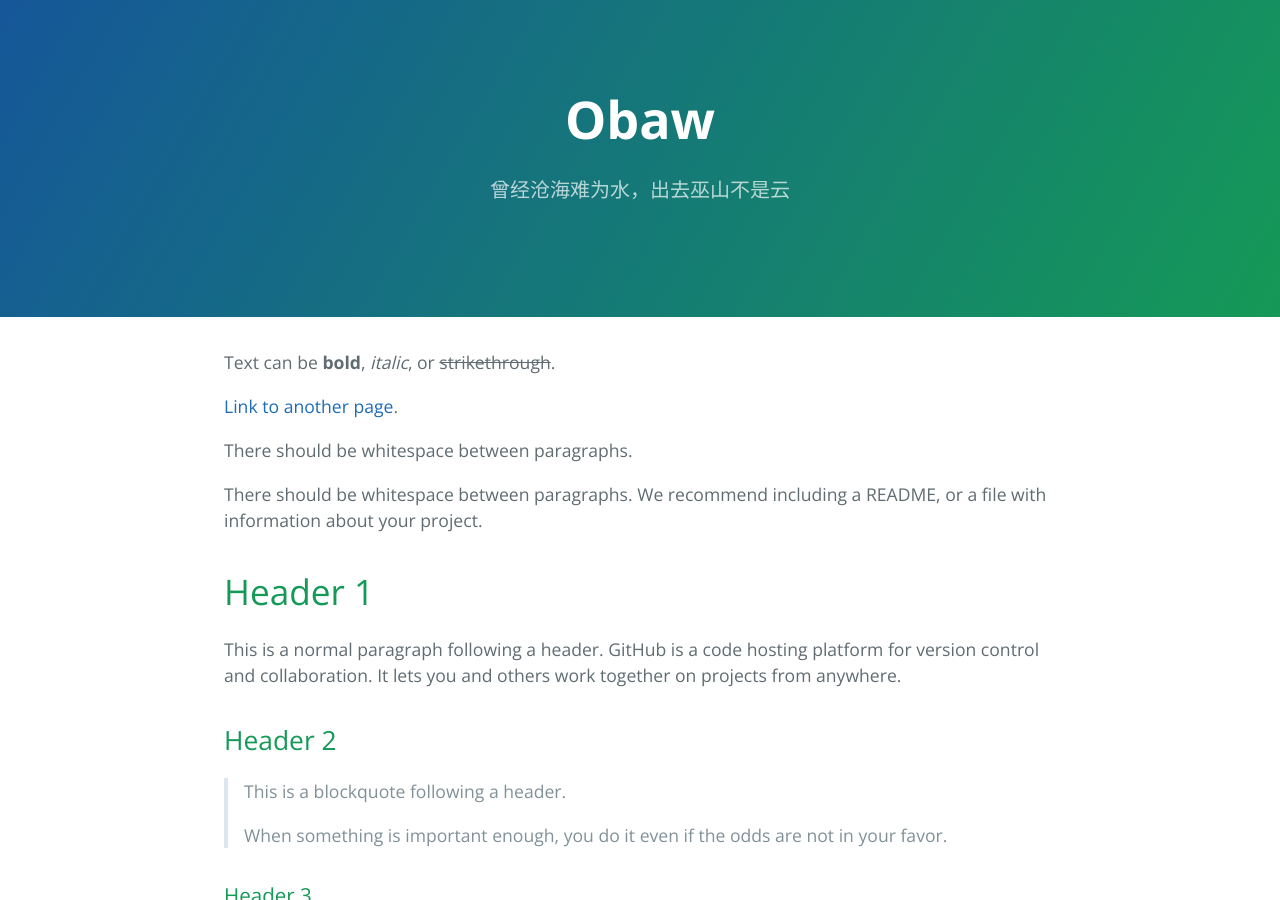
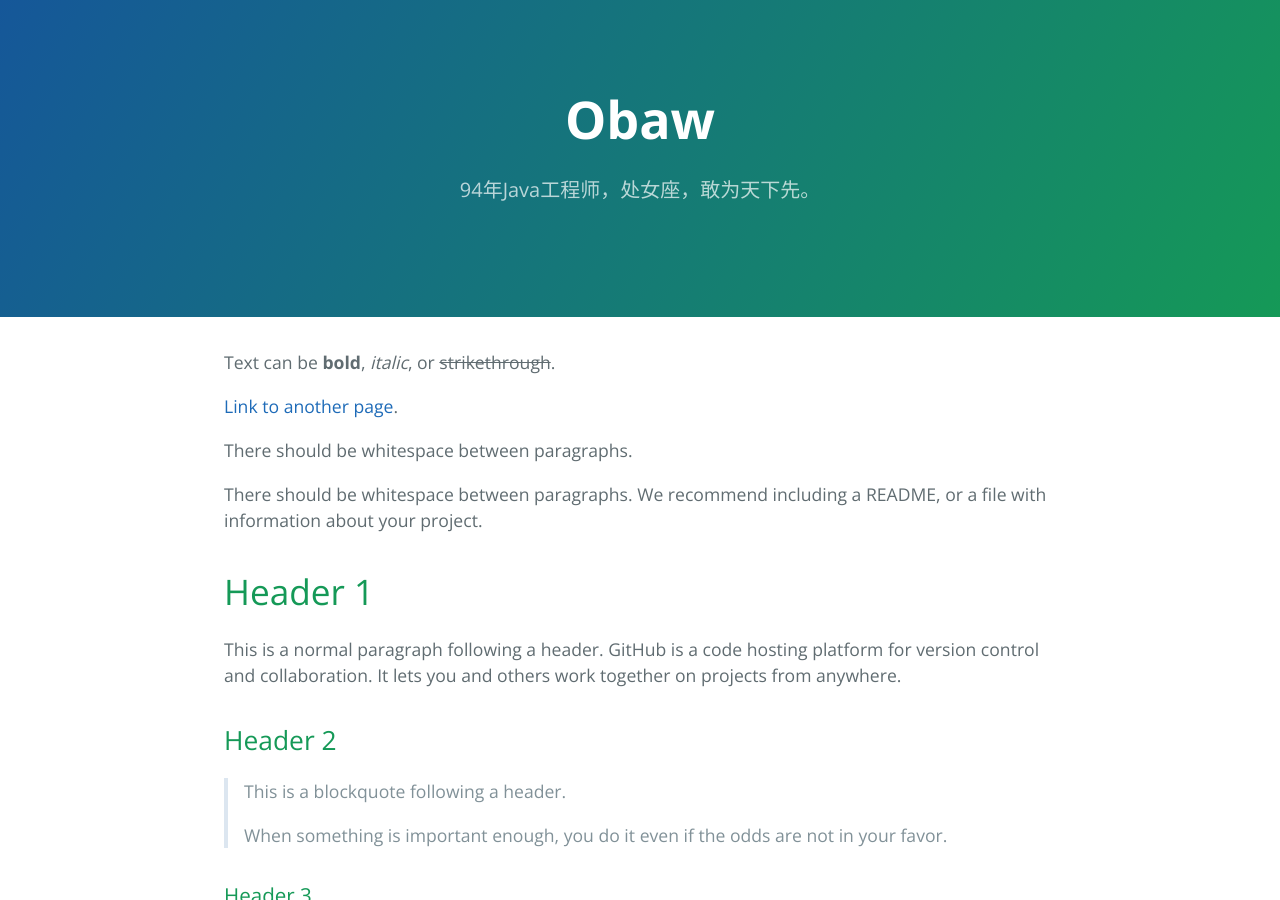
Before and after one commit to obaw/obaw.github.io, a Jekyll site: the page built from index.md, in a window 1280 px wide and 900 px high. Built offline with Jekyll 4.4.1, drawn with Linux system fonts in a browser that asks for light colours.

Commit message:
update desc

```diff
--- a/_config.yml
+++ b/_config.yml
@@ -1,5 +1,5 @@
 title: Obaw
-description: 曾经沧海难为水，出去巫山不是云
+description: 94年Java工程师，处女座，敢为天下先。
 show_downloads: false
 google_analytics:
 theme:
```
